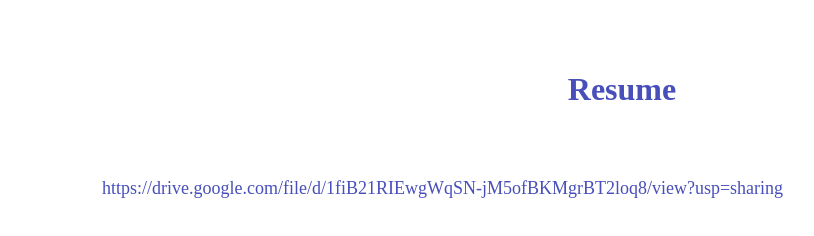
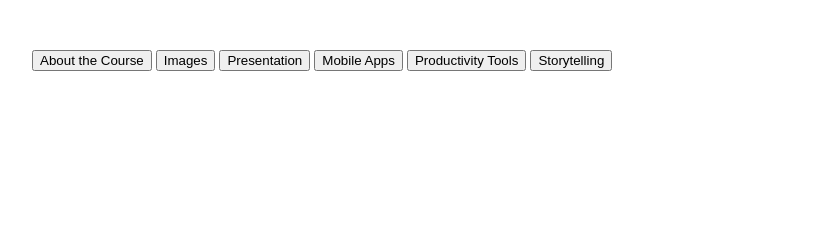
Before and after one commit to mhayworth/mhayworth.github.io, a plain HTML site: page images.html in a window 1280 px wide. Shown: the whole page, without its empty margins (18-832 px from the left). Drawn offline with Linux system fonts and the light colour scheme.

Commit message:
added style to all pages

```diff
--- a/images.html
+++ b/images.html
@@ -8,7 +8,11 @@
     <link rel="stylesheet" href="css/home.css">
 </head>
 <body>
-    <h1>Resume</h1>
-    <p>https://drive.google.com/file/d/1fiB21RIEwgWqSN-jM5ofBKMgrBT2loq8/view?usp=sharing</p>
+    <a href="https://mhayworth.github.io/about.html" target="_parent"><button>About the Course</button></a>
+    <a href="https://mhayworth.github.io/images.html" target="_parent"><button>Images</button></a>
+    <a href="https://mhayworth.github.io/presentation.html" target="_parent"><button>Presentation</button></a>
+    <a href="https://mhayworth.github.io/mobileapps.html" target="_parent"><button>Mobile Apps</button></a>
+    <a href="https://mhayworth.github.io/productivitytools.html" target="_parent"><button>Productivity Tools</button></a>
+    <a href="https://mhayworth.github.io/storytelling.html" target="_parent"><button>Storytelling</button></a>
 </body>
 </html>
```
Also changed, not shown: careergoals.html (+2 -1 lines), contact.html (+2 -1 lines), mobileapps.html (+6 -2 lines), mycourses.html (+2 -1 lines), presentation.html (+6 -2 lines), productivitytools.html (+6 -2 lines), resume.html (+2 -0 lines), storytelling.html (+6 -2 lines).
